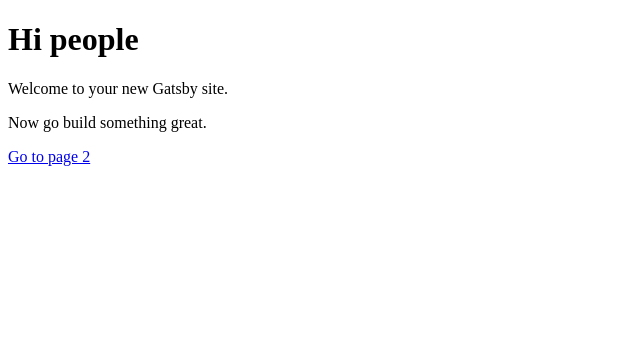
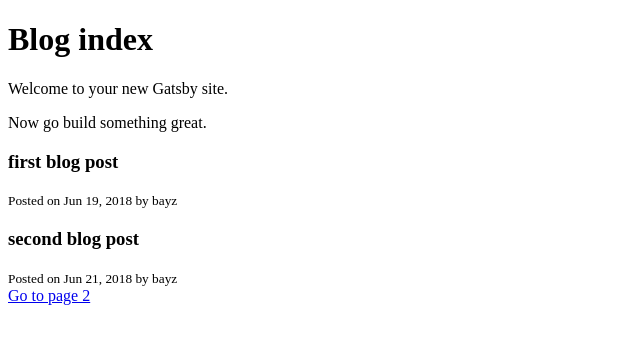
Before and after one commit to byio/gatsby-tut-2, a Gatsby site: page / in a window 1280 px wide. Shown: the whole page, without its empty margins (0-640 px from the left). Built offline with nearby package versions, Linux system fonts and the light colour scheme; Gatsby itself is replaced by a stand-in of ours.

Commit message:
edit home page to display list of blog posts as a blog index page

```diff
--- a/src/pages/index.js
+++ b/src/pages/index.js
@@ -1,13 +1,39 @@
 import React from 'react'
 import Link from 'gatsby-link'
 
-const IndexPage = () => (
+const IndexPage = ({ data }) => (
   <div>
-    <h1>Hi people</h1>
+    <h1>Blog index</h1>
     <p>Welcome to your new Gatsby site.</p>
     <p>Now go build something great.</p>
+    {
+      data.allMarkdownRemark.edges.map(post => (
+        <div key={post.node.id}>
+          <h3>{post.node.frontmatter.title}</h3>
+          <small>Posted on {post.node.frontmatter.date} by {post.node.frontmatter.author}</small>
+        </div>
+      ))
+    }
     <Link to="/page-2/">Go to page 2</Link>
   </div>
 )
 
+export const pageQuery = graphql`
+  query IndexQuery {
+    allMarkdownRemark (limit: 10) {
+      edges {
+        node {
+          id
+          frontmatter {
+            path
+            title
+            date
+            author
+          }
+        }
+      }
+    }
+  }
+`;
+
 export default IndexPage
```
